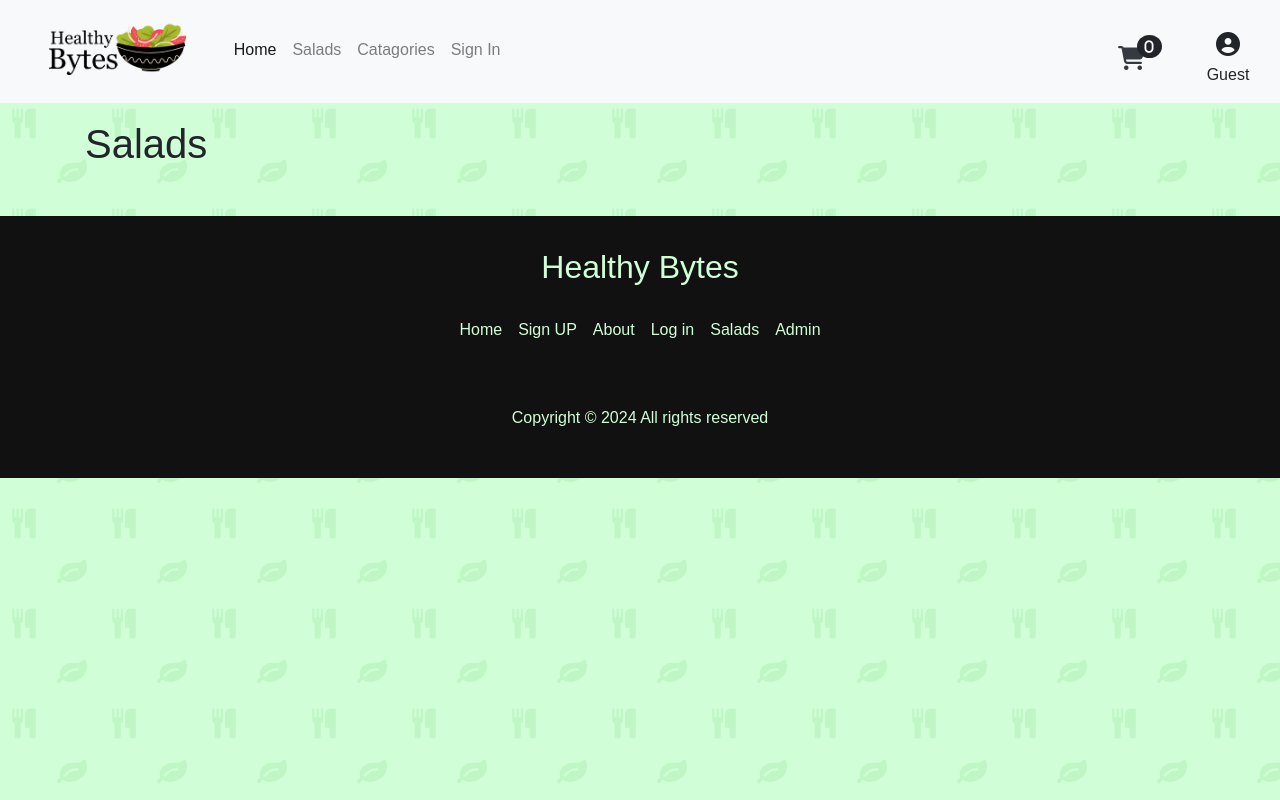
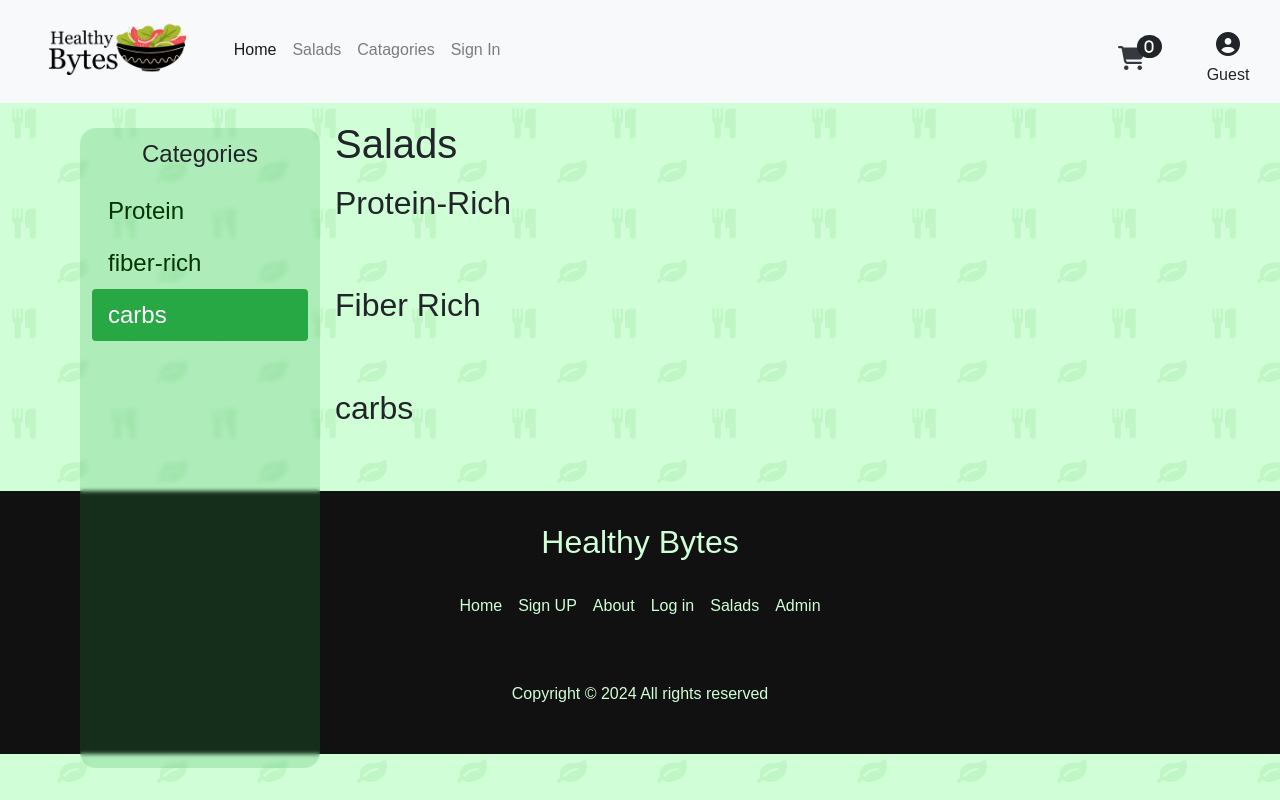
Before and after one commit to Hitansh-Thakur/HealthyBytes, a PHP site: page /products.php in a window 1280 px wide. Run offline with PHP 8.4, Linux system fonts and the light colour scheme; data that the repository does not hold is empty.

Commit message:
ADDED "SCROLLSPY"!!!
After many hours succesfully added scrollspy in products page

```diff
--- a/products.php
+++ b/products.php
@@ -13,22 +13,93 @@
     <title>Salads | Healthy Bytes</title>
     <link rel="stylesheet" href="index.css">
 
+    <style>
+        /* Custom styles for scrollspy */
+        .scrollspy {
+            background: rgba(40, 167, 69, 0.2);
+            backdrop-filter: blur(2px);
+            padding: 0.75rem;
+            position: fixed;
+            top: 8rem;
+            bottom: 2rem;
+            left: 5rem;
+            width: calc(20% - 1rem);
+            border-radius: 1rem;
+            z-index: 100;
+
+
+        }
+        footer{
+            z-index: 101;
+        }
+
+        /* where should i apply scroll margin  */
+
+
+
+
+        .scrollspy .nav-link {
+
+            color: #003400;
+            font-size: 1.5em;
+
+
+
+
+        }
+
+        .scrollspy .nav-link.active {
+            color: #fff;
+            /* Active link color */
+            background-color: #28a745;
+            /* Active link background color */
+        }
+
+        html {
+            scroll-behavior: smooth;
+        }
+
+        /* implement scroll snap */
+        .category {
+            scroll-snap-align: center;
+            /* margin-block: 1rem; */
+            scroll-margin-block: 11rem;
+        }
+
+        .category+.category {
+            margin-top: 2rem;
+        }
+
+
+        /* implement scroll snap aling center */
+        .category-parent {
+            scroll-snap-type: y mandatory;
+        }
+        .main{
+            width: clamp(100%, 100%, 100%);
+        }
+
+        /* the active class should be applied to the nav-links as soon as the category is visibble in the viewport */
+
+
+        /*  */
+    </style>
+
 </head>
 
-<body>
+<body data-spy="scroll" data-target="#navbar-example2" data-offset="300">
     <!-- navBar -->
     <?php
     session_start();
     include 'nav.php'; ?>
-    <div class="container ">
+    <div class="container-fluid mx-auto main" >
 
-        <h1 class="pt-4 pb-2">Salads</h1>
         <?php
         // Database connection
         include 'db_connect.php';
 
         // SQL query
-        $sql = "SELECT * FROM salads";
+        $sql = "SELECT * FROM salads ORDER BY category";
 
         // Execute the query
         $result = mysqli_query($conn, $sql);
@@ -43,57 +114,80 @@
         mysqli_close($conn);
         ?>
 
-        <!-- Your existing HTML code -->
+        <!-- Scrollspy navigation -->
+        <!-- TODO: we can also make the titles dynamic -->
+        <div class="row">
+            <div class="col-md-3 scrollspy ">
+                <h4 class="text-center mb-3">Categories</h4>
+                <ul class="nav nav-pills flex-column" id="navbar-example2">
+                    <li class="nav-item">
+                        <a class="nav-link" href="#protein-rich">Protein</a>
+                    </li>
+                    <li class="nav-item">
+                        <a class="nav-link" href="#fiber-rich">fiber-rich</a>
+                    </li>
+                    <li class="nav-item">
+                        <a class="nav-link" href="#carbs-rich">carbs</a>
+                    </li>
+                </ul>
+            </div>
 
+            <!-- Salad cards grouped by category -->
+            <div class="col-md-9 category-parent w-75 ml-auto">
+                <h1 class="pt-4 pb-2">Salads</h1>
+
+                <div id="protein-rich" class="category">
+                    <h2>Protein-Rich</h2>
                     <div class="container">
                         <div class="row">
                             <?php
                             foreach ($products as $salad) {
-                    ?>
-                    <div class="col-sm-12 col-md-6 col-lg-4"> <!-- This makes the grid responsive -->
+                                if ($salad['category'] == 'protein-rich') {
+                                    $category = 'protein-rich';
 
-                        <div class="card" style="max-width: 18rem;">
-                            <img class="card-img-top " src="<?php echo "./uploads/" . $salad['salad_img']; ?>"
-                                alt="Card image cap" height="200px" style="object-fit:cover;">
-                            <div class="card-body">
-                                <h5 class="card-title">
-                                    <?php echo $salad['salad_name']; ?>
-                                </h5>
-                                <p class="card-text text-truncate text-dark d-block" style="display: -webkit-box; -webkit-line-clamp: 2; -webkit-box-orient: vertical; overflow: hidden;" >
-                                    <?php echo $salad['salad_desc']; ?>
-                                </p>
-                            </div>
-                            <ul class="list-group list-group-flush">
-                                <li class="list-group-item">
-                                    <?php echo $salad['nutritional_content']; ?>
-                                </li>
-
-                            </ul>
-                            <div class="card-body">
-                                <span class="text-dark font-weight-bold align-middle" >
-                                    <?php echo $salad['salad_price'] . " ₹ "; ?>
-                                </span>
-                                <!-- <a href="product_details.php?id=1" class="btn btn-primary float-right align-middle"></a> -->
-                            <?php
-                                echo "<a href='product_details.php?id=" . $salad['id'] . "' class='btn btn-primary float-right align-middle'>View</a>";
+                                    include './components/salad_card.php'; // Include a separate file for card layout
+                                }
+                            }
                             ?>
                         </div>
                     </div>
                 </div>
 
+                <div id="fiber-rich" class="category">
+                    <h2>Fiber Rich</h2>
+                    <div class="container">
+                        <div class="row">
                             <?php
+                            foreach ($products as $salad) {
+                                if ($salad['category'] == 'fiber-rich') {
+                                    $category = 'fiber-rich';
+                                    include './components/salad_card.php'; // Include a separate file for card layout
+                                }
                             }
                             ?>
+                        </div>
+                    </div>
+                </div>
 
-
+                <div id="carbs-rich" class="category">
+                    <h2>carbs</h2>
+                    <div class="container">
+                        <div class="row">
+                            <?php
+                            foreach ($products as $salad) {
+                                if ($salad['category'] == 'carbs') {
+                                    include './components/salad_card.php'; // Include a separate file for card layout
+                                }
+                            }
+                            ?>
+                        </div>
+                    </div>
+                </div>
             </div>
         </div>
     </div>
     <!-- Footer -->
     <?php include 'footer.php'; ?>
-
-
-
 
     <!-- Optional JavaScript -->
     <!-- jQuery first, then Popper.js, then Bootstrap JS -->
```
Lines whose indentation alone changed are shown as unchanged.
